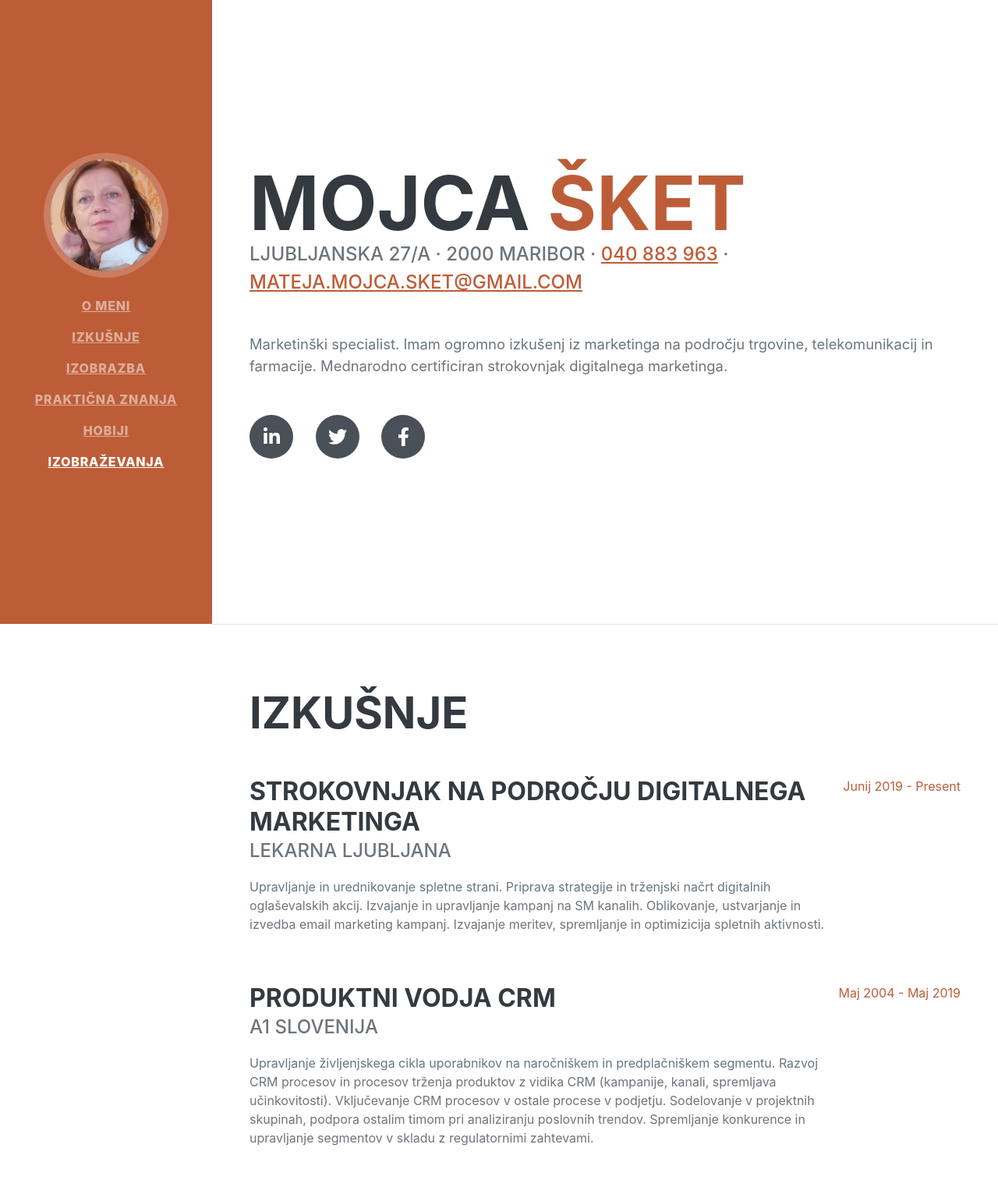
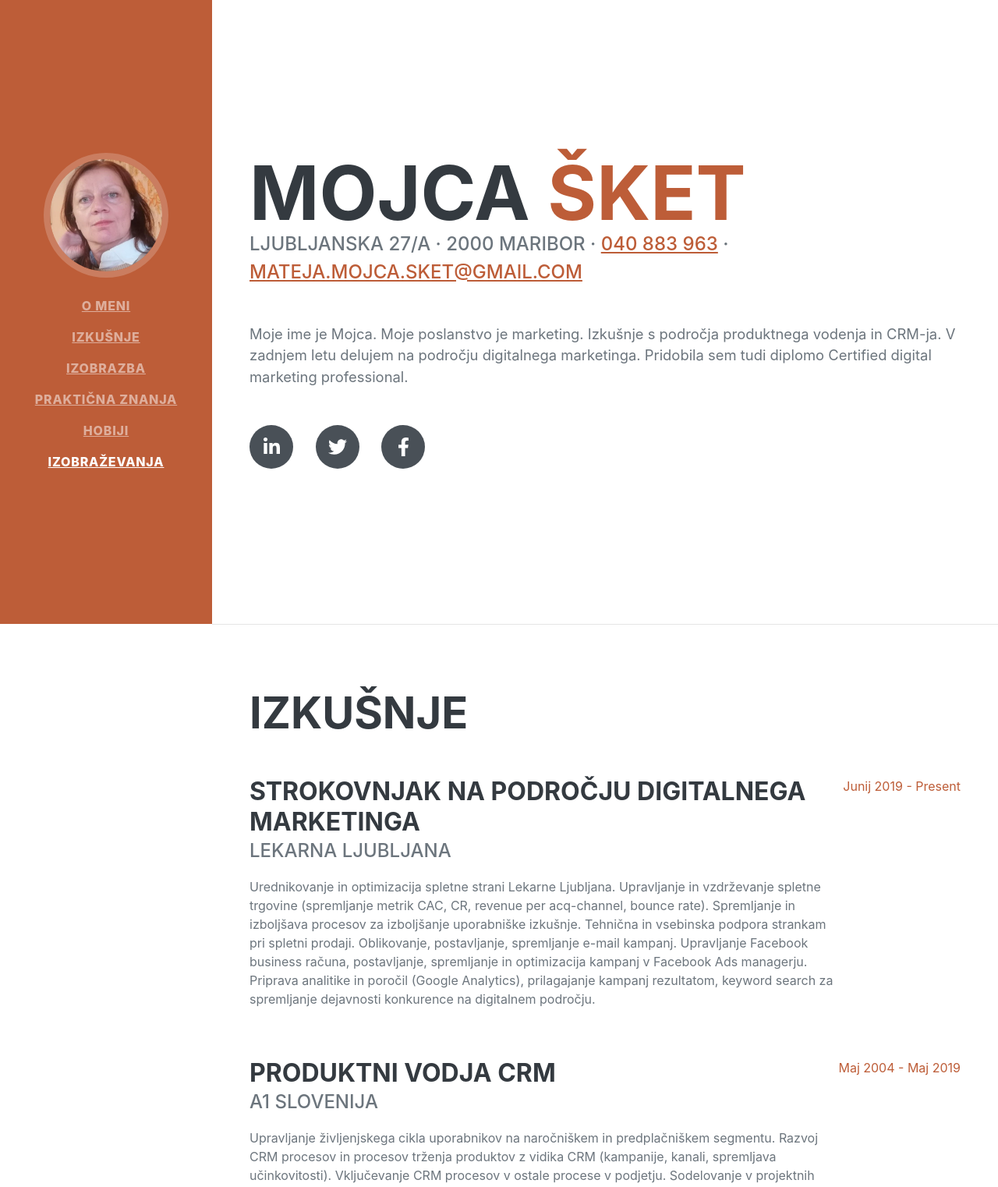
Before and after one commit to mojcasket/Curriculum, a Flask app: page / in a window 1280 px wide. Shown: the top 1522 px of the page at 78% size. Run offline with Flask 2, Linux system fonts and the light colour scheme; some libraries are stand-ins or nearby versions; some web fonts are replaced.

Commit message:
tekst sprememba

```diff
--- a/templates/index.html
+++ b/templates/index.html
@@ -3,7 +3,7 @@
     <head>
         <meta charset="utf-8" />
         <meta name="viewport" content="width=device-width, initial-scale=1, shrink-to-fit=no" />
-        <meta name="description" content="" />
+        <meta name="description" content="Zivljenjepis Mojca Sket" />
         <meta name="author" content="" />
         <title>Resume - Start Bootstrap Theme</title>
         <link rel="icon" type="image/x-icon" href="assets/img/favicon.ico" />
@@ -49,7 +49,7 @@
                         Ljubljanska 27/a · 2000 Maribor · <a href="tel:0038640883963">040 883 963</a> ·
                         <a href="mailto:mateja.mojca.sket@gmail.com">mateja.mojca.sket@gmail.com</a>
                     </div>
-                    <p class="lead mb-5">Marketinški specialist. Imam ogromno izkušenj iz marketinga na področju trgovine, telekomunikacij in farmacije. Mednarodno certificiran strokovnjak digitalnega marketinga.</p>
+                    <p class="lead mb-5">Moje ime je Mojca. Moje poslanstvo je marketing. Izkušnje s področja produktnega vodenja in CRM-ja. V zadnjem letu delujem na področju digitalnega marketinga. Pridobila sem tudi diplomo Certified digital marketing professional.</p>
                     <div class="social-icons">
                         <a class="social-icon" href="https://www.linkedin.com/in/placedelaconcorde/"><i class="fab fa-linkedin-in"></i></a>
                         <a class="social-icon" href="https://twitter.com/home"><i class="fab fa-twitter"></i></a>
@@ -66,8 +66,11 @@
                         <div class="flex-grow-1">
                             <h3 class="mb-0">Strokovnjak na področju digitalnega marketinga</h3>
                             <div class="subheading mb-3">Lekarna Ljubljana</div>
-                            <p>Upravljanje in urednikovanje spletne strani. Priprava strategije in trženjski načrt digitalnih oglaševalskih akcij. Izvajanje in upravljanje kampanj na SM kanalih. Oblikovanje, ustvarjanje in izvedba email marketing kampanj.
-                               Izvajanje meritev, spremljanje in optimizicija spletnih aktivnosti.</p>
+                            <p>Urednikovanje in optimizacija spletne strani Lekarne Ljubljana.
+                                Upravljanje in vzdrževanje spletne trgovine (spremljanje metrik CAC, CR, revenue per acq-channel,  bounce rate).
+                                Spremljanje in izboljšava procesov za izboljšanje uporabniške izkušnje. Tehnična in vsebinska podpora strankam pri spletni prodaji.
+                                Oblikovanje, postavljanje, spremljanje e-mail kampanj. Upravljanje Facebook business računa, postavljanje, spremljanje in optimizacija kampanj v Facebook Ads managerju.
+                                Priprava analitike in poročil (Google Analytics), prilagajanje kampanj rezultatom, keyword search za spremljanje dejavnosti konkurence na digitalnem področju.</p>
                         </div>
                         <div class="flex-shrink-0"><span class="text-primary">Junij 2019 - Present</span></div>
                     </div>
```
